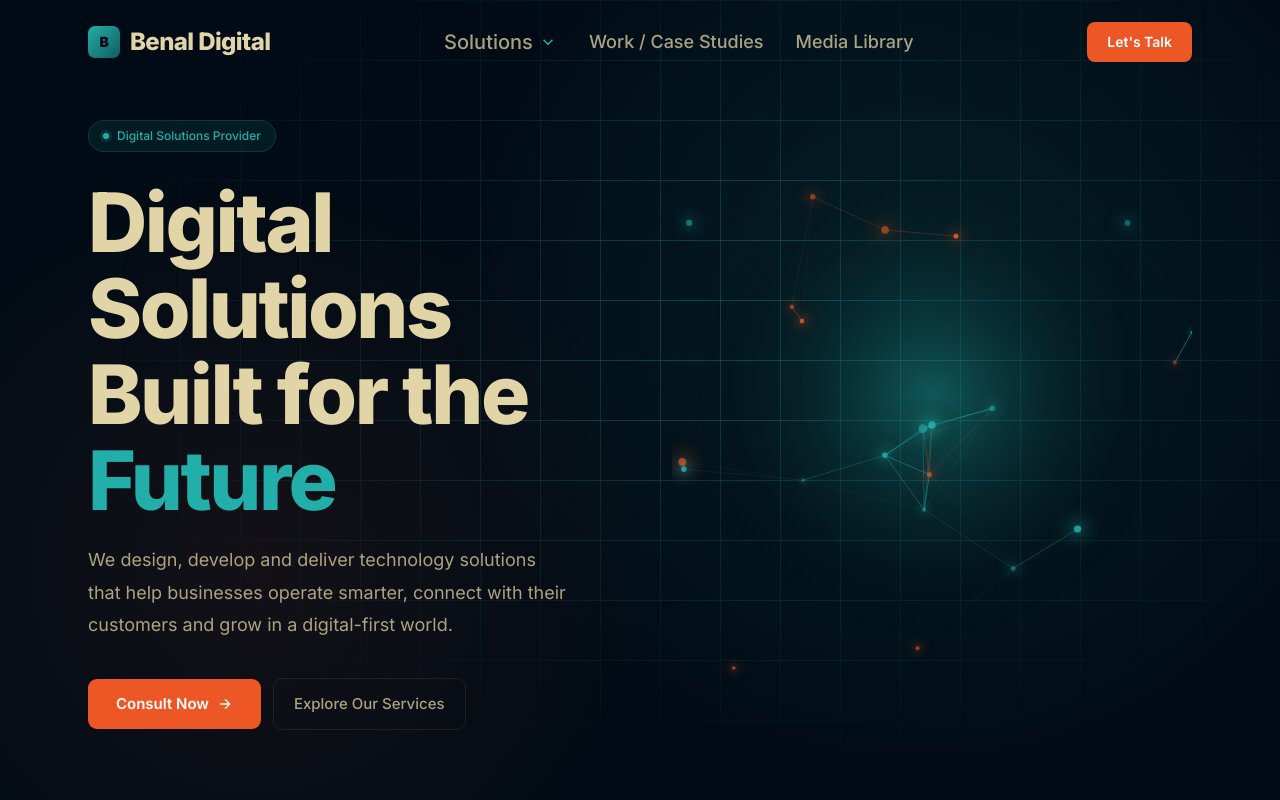
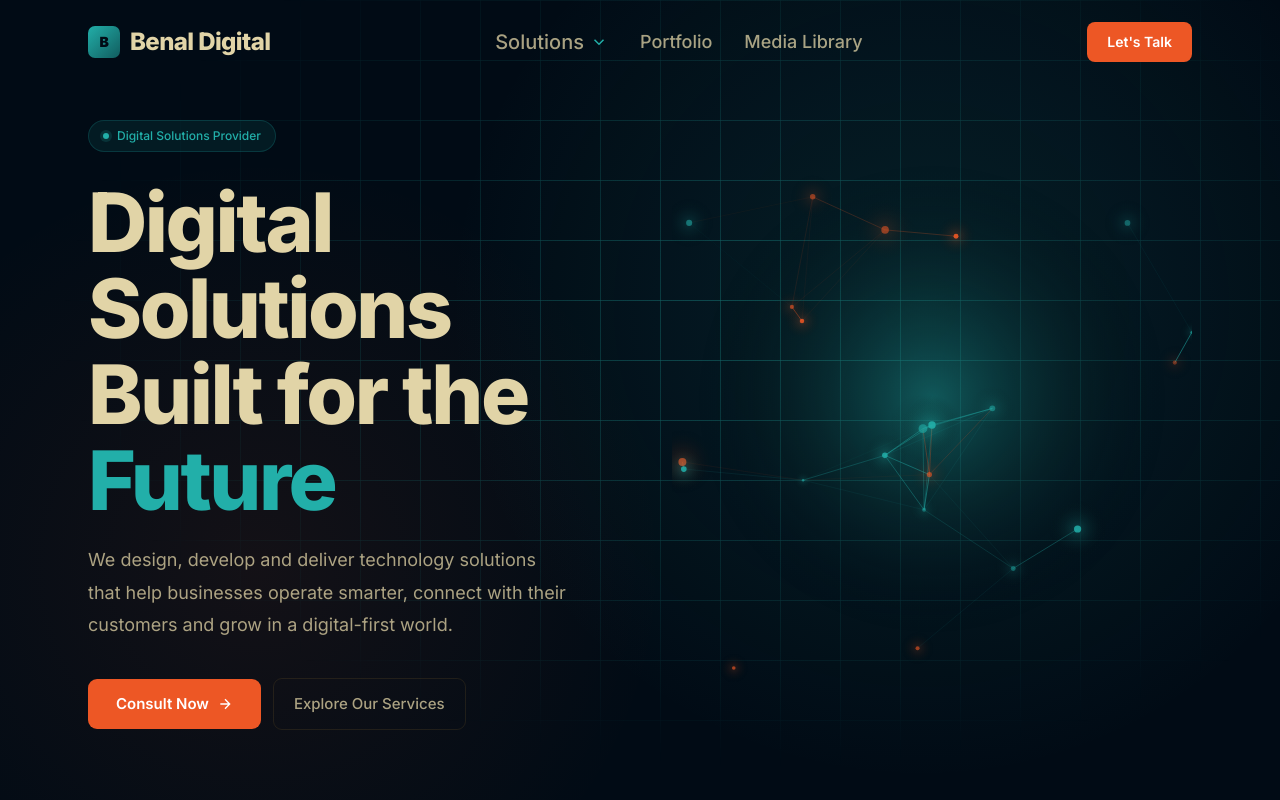
Before and after one commit to Alvin-21/benal, a Next.js app: page / in a window 1280 px wide. Shown: the top 800 px of the page. Built offline with nearby package versions, Linux system fonts and the light colour scheme.

Commit message:
chore: Change nav header name.

```diff
--- a/src/app/components/navigation/Navigation.tsx
+++ b/src/app/components/navigation/Navigation.tsx
@@ -12,13 +12,13 @@ const megaServices = [
 ]
 
 const navLinks = [
-  { label: 'Work / Case Studies', href: '#why' },
+  { label: 'Portfolio', href: '#why' },
   { label: 'Media Library', href: '#process' },
 ]
 
 const mobileLinks = [
   { label: 'Solutions', href: '#services' },
-  { label: 'Work / Case Studies', href: '#why' },
+  { label: 'Portfolio', href: '#why' },
   { label: 'Media Library', href: '#process' },
 ]
 
```
